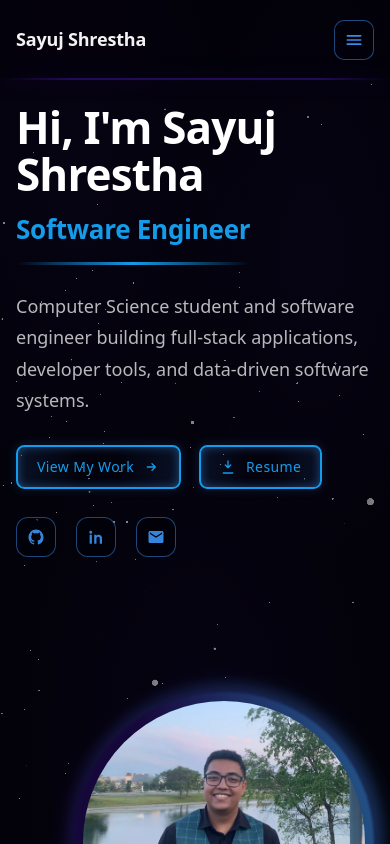
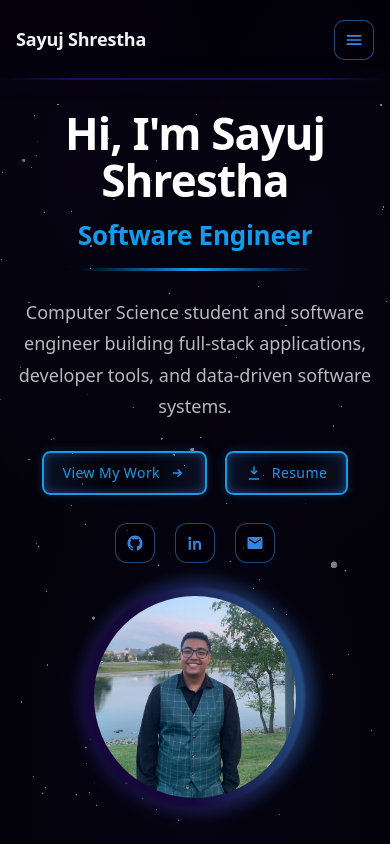
Before and after one commit to sayuj0/portfolio, a React (Vite) app: page / in a window 390 px wide. Shown: the top 844 px of the page. Built offline with nearby package versions, Linux system fonts and the light colour scheme.

Commit message:
Mobile optimizing

```diff
--- a/src/Particles.jsx
+++ b/src/Particles.jsx
@@ -87,14 +87,14 @@ const fragment = /* glsl */ `
 `;
 
 const Particles = ({
-  particleCount = 1000,
-  particleSpread = 12,
+  particleCount = 2000,
+  particleSpread = 20,
   speed = 0.1,
   particleColors = ["#ffffff"],
   alphaParticles = true,
   particleBaseSize = 60,
   sizeRandomness = 1,
-  cameraDistance = 25,
+  cameraDistance = 30,
   disableRotation = false,
   pixelRatio = 1,
   className,
--- a/src/sections/ContactSection.jsx
+++ b/src/sections/ContactSection.jsx
@@ -1,5 +1,11 @@
 import Particles from "../Particles";
 import { useState } from "react";
+
+const contactParticlesConfig = {
+  particleCount: 400,
+  particleSpread: 10,
+  cameraDistance: 25,
+};
 
 function ContactSection() {
   const [submitState, setSubmitState] = useState("idle");
@@ -57,7 +63,11 @@ function ContactSection() {
   return (
     <section id="contact" className="contentSection contactSection">
       <div className="contactSection__bg" aria-hidden="true">
-        <Particles particleCount={200} />
+        <Particles
+          particleCount={contactParticlesConfig.particleCount}
+          particleSpread={contactParticlesConfig.particleSpread}
+          cameraDistance={contactParticlesConfig.cameraDistance}
+        />
       </div>
 
       <div className="contentSection__inner contactSection__inner">
--- a/src/styles/hero-shell.css
+++ b/src/styles/hero-shell.css
@@ -1,7 +1,9 @@
 .hero {
   position: relative;
   z-index: 1;
-  height: calc(100vh - 92px);
+  min-height: calc(100vh - 92px);
+  height: auto;
+  padding: clamp(22px, 3vh, 42px) 0 clamp(12px, 2vh, 28px);
   display: flex;
   align-items: center;
   overflow: hidden;
--- a/src/styles/scaling.css
+++ b/src/styles/scaling.css
@@ -1,4 +1,50 @@
 /* Scaling and responsive overrides */
+
+@media (max-width: 1180px) {
+  .hero {
+    min-height: auto;
+    padding-top: 30px;
+    padding-bottom: 24px;
+  }
+
+  .hero__inner {
+    flex-direction: column;
+    align-items: center;
+    justify-content: flex-start;
+    gap: clamp(24px, 5vw, 46px);
+  }
+
+  .hero__left {
+    flex: 0 1 auto;
+    max-width: 760px;
+    text-align: center;
+  }
+
+  .hero__subtitleWrap {
+    margin-left: auto;
+    margin-right: auto;
+  }
+
+  .hero__summary {
+    margin-left: auto;
+    margin-right: auto;
+  }
+
+  .hero__cta,
+  .hero__social {
+    justify-content: center;
+  }
+
+  .hero__right {
+    width: 100%;
+    margin-left: 0;
+    justify-content: center;
+  }
+
+  .spinner {
+    --spinner-size: clamp(220px, 48vw, 360px);
+  }
+}
 
 @media (max-width: 780px) {
   .simple-nav__inner {
```
